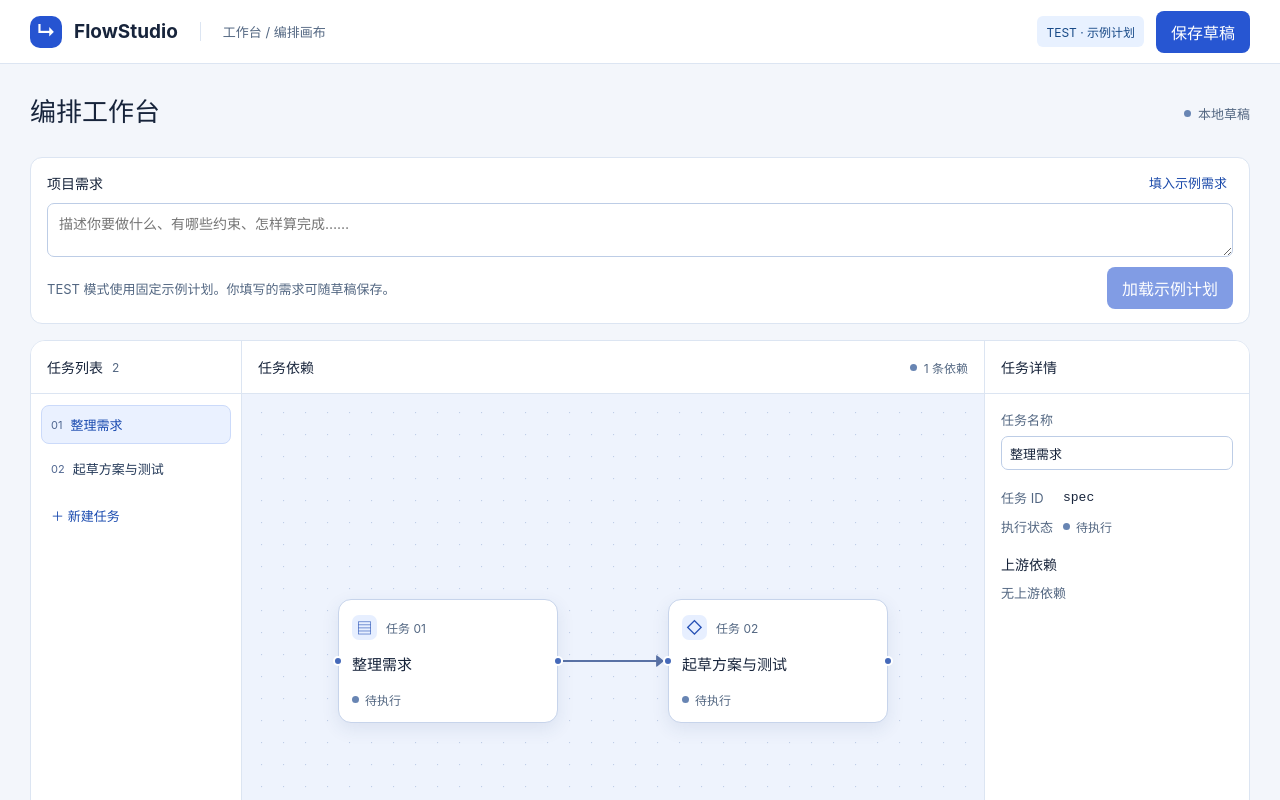
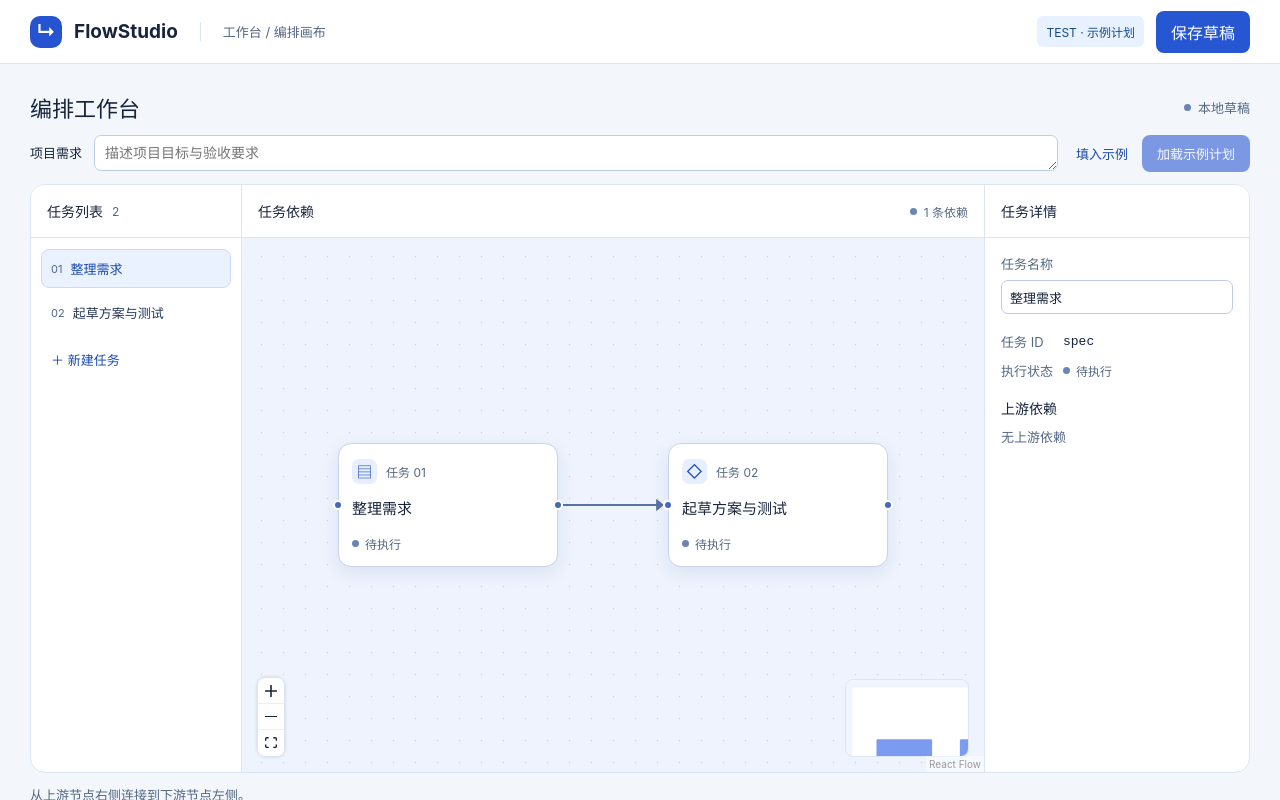
Before and after one commit to cocoliler/SE-lib, a React (Vite) app in the folder frontend/: page / in a window 1280 px wide. Shown: the top 800 px of the page. Built offline with nearby package versions, Linux system fonts and the light colour scheme.

Commit message:
refactor(editor): simplify goal entry toolbar

```diff
--- a/frontend/src/main.tsx
+++ b/frontend/src/main.tsx
@@ -185,25 +185,23 @@ function Editor() {
     </header>
     <main>
       <section className="project">
-        <div><h1>编排工作台</h1></div>
+        <h1>编排工作台</h1>
         <span className="draft-state"><i />{dirty ? '有未保存的修改' : '本地草稿'}</span>
       </section>
       <form className="goal-form" onSubmit={(event) => {
         event.preventDefault();
         loadExample();
       }}>
-        <div className="goal-heading">
-          <label htmlFor="goal">项目需求</label>
+        <label htmlFor="goal">项目需求</label>
+        <textarea id="goal" rows={1} maxLength={GOAL_LIMIT} value={goal}
+          aria-description="加载时使用固定的 TEST 示例。需求可随草稿保存。"
+          placeholder="描述项目目标与验收要求"
+          onChange={(event) => editGoal(event.target.value)} />
+        <div className="goal-actions">
           <button type="button" className="text-button" disabled={goal === EXAMPLE_GOAL} onClick={() => {
             if (goal.trim() && !window.confirm('用示例需求替换当前填写的内容？')) return;
             editGoal(EXAMPLE_GOAL);
-          }}>填入示例需求</button>
-        </div>
-        <textarea id="goal" rows={2} maxLength={GOAL_LIMIT} value={goal} aria-describedby="goal-help"
-          placeholder="描述你要做什么、有哪些约束、怎样算完成……"
-          onChange={(event) => editGoal(event.target.value)} />
-        <div className="goal-actions">
-          <p id="goal-help">TEST 模式使用固定示例计划。你填写的需求可随草稿保存。</p>
+          }}>填入示例</button>
           <button className="primary" type="submit" disabled={!goal.trim()}>加载示例计划</button>
         </div>
       </form>
--- a/frontend/src/style.css
+++ b/frontend/src/style.css
@@ -23,17 +23,17 @@ button:focus-visible, input:focus-visible, textarea:focus-visible { outline: 2px
 .primary { background: var(--blue); color: white; padding: 9px 15px; border: 0; border-radius: 8px; white-space: nowrap; }
 .primary:hover { background: #2048b4; }
 main { margin: 0 auto; padding: 27px 30px 16px; max-width: 1700px; }
-.project { display: flex; align-items: center; justify-content: space-between; gap: 14px; margin-bottom: 21px; }
-h1 { font-size: 26px; margin: 0 0 8px; }
+.project { display: flex; align-items: center; justify-content: space-between; gap: 14px; margin-bottom: 12px; }
+h1 { font-size: 22px; margin: 0; }
 p { margin: 0; }
 .project p, .draft-state, footer { color: var(--muted); font-size: 13px; }
 .draft-state { display: flex; align-items: center; gap: 7px; white-space: nowrap; }
-.goal-form { padding: 14px 16px; margin-bottom: 16px; background: white; border: 1px solid var(--line); border-radius: 12px; }
-.goal-heading, .goal-actions { display: flex; align-items: center; justify-content: space-between; gap: 12px; }
-.goal-heading label { font-size: 14px; font-weight: 700; }
-.goal-heading button, .goal-actions p { font-size: 13px; }
-.goal-actions p { color: var(--muted); }
-.goal-form textarea { display: block; width: 100%; margin-block: 10px; padding: 9px 11px; resize: vertical; border: 1px solid #bdcde6; border-radius: 7px; color: inherit; font-size: 14px; }
+.goal-form { display: grid; grid-template-columns: auto minmax(0, 1fr) auto; gap: 12px; align-items: start; margin-bottom: 12px; }
+.goal-form label { align-self: start; line-height: 36px; font-size: 13px; font-weight: 650; }
+.goal-actions { display: flex; align-items: center; justify-content: end; gap: 8px; }
+.goal-actions button { font-size: 13px; min-height: 36px; white-space: nowrap; }
+.goal-form textarea { display: block; width: 100%; min-height: 36px; padding: 7px 10px; resize: vertical; border: 1px solid #bdcde6; border-radius: 7px; color: inherit; background: white; font-size: 14px; line-height: 20px; }
+.goal-form textarea:focus-visible { outline-width: 1px; outline-offset: 1px; }
 i { background: #6885b3; height: 7px; width: 7px; border-radius: 50%; display: inline-block; flex: none; }
 .editor { display: grid; grid-template-columns: minmax(160px, 210px) minmax(380px, 1fr) minmax(216px, 264px); height: max(520px, calc(100dvh - 211px)); overflow: hidden; border: 1px solid var(--line); border-radius: 15px; background: white; }
 .tasks, .details { min-width: 0; overflow: auto; }
@@ -82,5 +82,6 @@ footer { margin-top: 12px; display: flex; gap: 10px; justify-content: space-betw
   .breadcrumb { display: none; }
   .editor { grid-template-columns: minmax(0, 1fr); height: auto; }
   .graph { min-height: 400px; border: 0; border-block: 1px solid var(--line); }
-  .project { align-items: start; flex-direction: column; }
+  .goal-form { grid-template-columns: minmax(0, 1fr); gap: 6px; }
+  .goal-form label { line-height: 20px; }
 }
```
Also changed, not shown: 1 other file (tests, documents, lock files or other folders).
